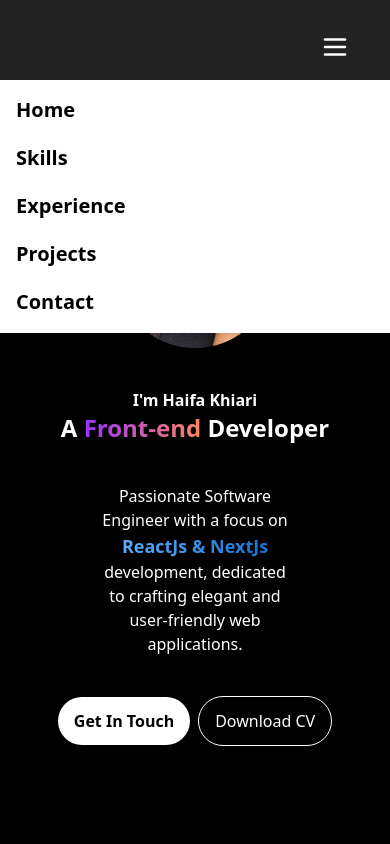
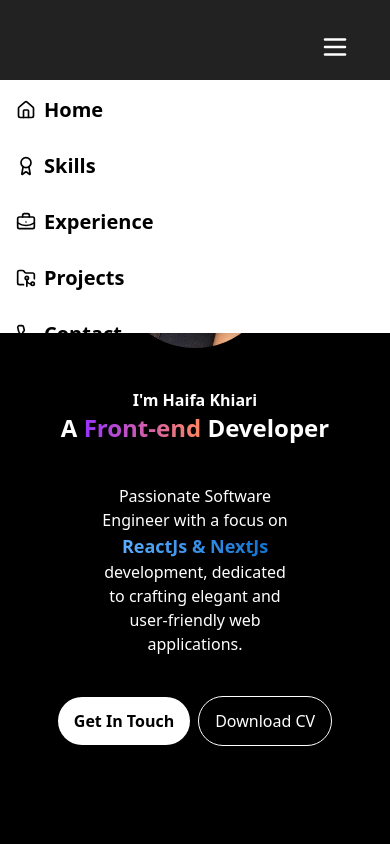
Before and after one commit to haifa17/Portfolio, a Next.js app: page / in a window 390 px wide. Both pictures are taken after a click on the element 335 px from the left and 47 px from the top of the page. Shown: the top 844 px of the page. Built offline with nearby package versions, Linux system fonts and the light colour scheme.

Commit message:
fix navbar

```diff
--- a/components/navbar/Navbar.tsx
+++ b/components/navbar/Navbar.tsx
@@ -1,5 +1,5 @@
 "use client";
-import { Menu } from "lucide-react";
+import { Award, BriefcaseBusiness, FolderGit2, Home, Menu, Phone } from "lucide-react";
 import Link from "next/link";
 import React, { useState } from "react";
 
@@ -46,39 +46,39 @@ const Navbar = () => {
       <div className="flex mr-10 lg:hidden  " onClick={handleClick}>
         <Menu size={30} className="text-white" />
         {open && (
-          <div className=" fixed inset-0 z-50 flex">
-            <div className="ml-auto w-full h-[30%] mt-20 bg-white   p-4 shadow-lg z-10  ">
-              <div className="flex flex-col gap-5  ">
+          <div className=" fixed inset-0 z-10 flex">
+            <div className="ml-auto w-full h-[30%] mt-20 bg-white p-4 shadow-lg z-10  ">
+              <div className="flex flex-col  gap-7  ">
                 <Link
                   href="#home"
-                  className=" curosr-pointer text-xl font-semibold hover:bg-gradient-to-r from-[#FF8660] to-[#9A33FF] hover:inline-block hover:text-transparent hover:bg-clip-text"
+                  className="flex items-center gap-2 curosr-pointer text-xl font-semibold hover:bg-gradient-to-r from-[#FF8660] to-[#9A33FF] hover:inline-block hover:text-transparent hover:bg-clip-text"
                 >
-                  Home
+                  <Home size={20} /> Home
                 </Link>
                 <Link
                   href="#skills"
-                  className="text-xl curosr-pointer font-semibold hover:bg-gradient-to-r from-[#FF8660] to-[#9A33FF] hover:inline-block hover:text-transparent hover:bg-clip-text "
+                  className=" flex items-center gap-2  text-xl curosr-pointer font-semibold hover:bg-gradient-to-r from-[#FF8660] to-[#9A33FF] hover:inline-block hover:text-transparent hover:bg-clip-text "
                 >
-                  Skills
+                  <Award size={20} /> Skills
                 </Link>
                 <Link
                   href="#experience"
-                  className="text-xl curosr-pointer font-semibold hover:bg-gradient-to-r from-[#FF8660] to-[#9A33FF] hover:inline-block hover:text-transparent hover:bg-clip-text "
+                  className=" flex items-center gap-2  text-xl curosr-pointer font-semibold hover:bg-gradient-to-r from-[#FF8660] to-[#9A33FF] hover:inline-block hover:text-transparent hover:bg-clip-text "
                 >
-                  Experience
+                 <BriefcaseBusiness size={20} /> Experience
                 </Link>
                 <Link
                   href="#projects"
-                  className=" text-xl curosr-pointer  font-semibold hover:bg-gradient-to-r from-[#FF8660] to-[#9A33FF] hover:inline-block hover:text-transparent hover:bg-clip-text "
+                  className="flex items-center gap-2 text-xl curosr-pointer  font-semibold hover:bg-gradient-to-r from-[#FF8660] to-[#9A33FF] hover:inline-block hover:text-transparent hover:bg-clip-text "
                 >
-                  Projects
+                  <FolderGit2 size={20} /> Projects
                 </Link>
 
                 <Link
                   href="#contact"
-                  className=" text-xl curosr-pointer font-semibold hover:bg-gradient-to-r from-[#FF8660] to-[#9A33FF] hover:inline-block hover:text-transparent hover:bg-clip-text "
+                  className=" flex items-center gap-2  text-xl curosr-pointer font-semibold hover:bg-gradient-to-r from-[#FF8660] to-[#9A33FF] hover:inline-block hover:text-transparent hover:bg-clip-text "
                 >
-                  Contact
+                  <Phone size={20} /> Contact
                 </Link>
               </div>
             </div>
```
